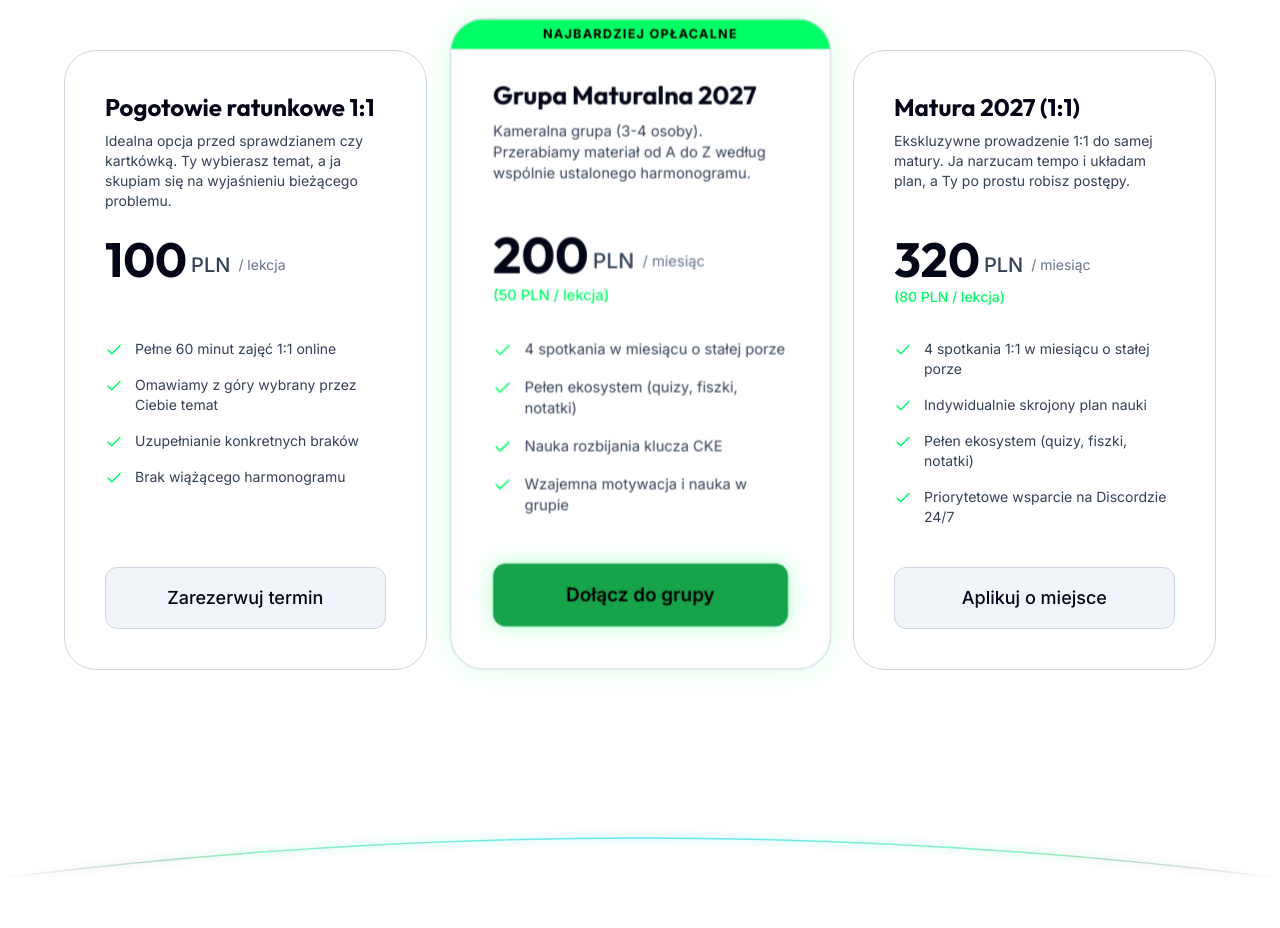
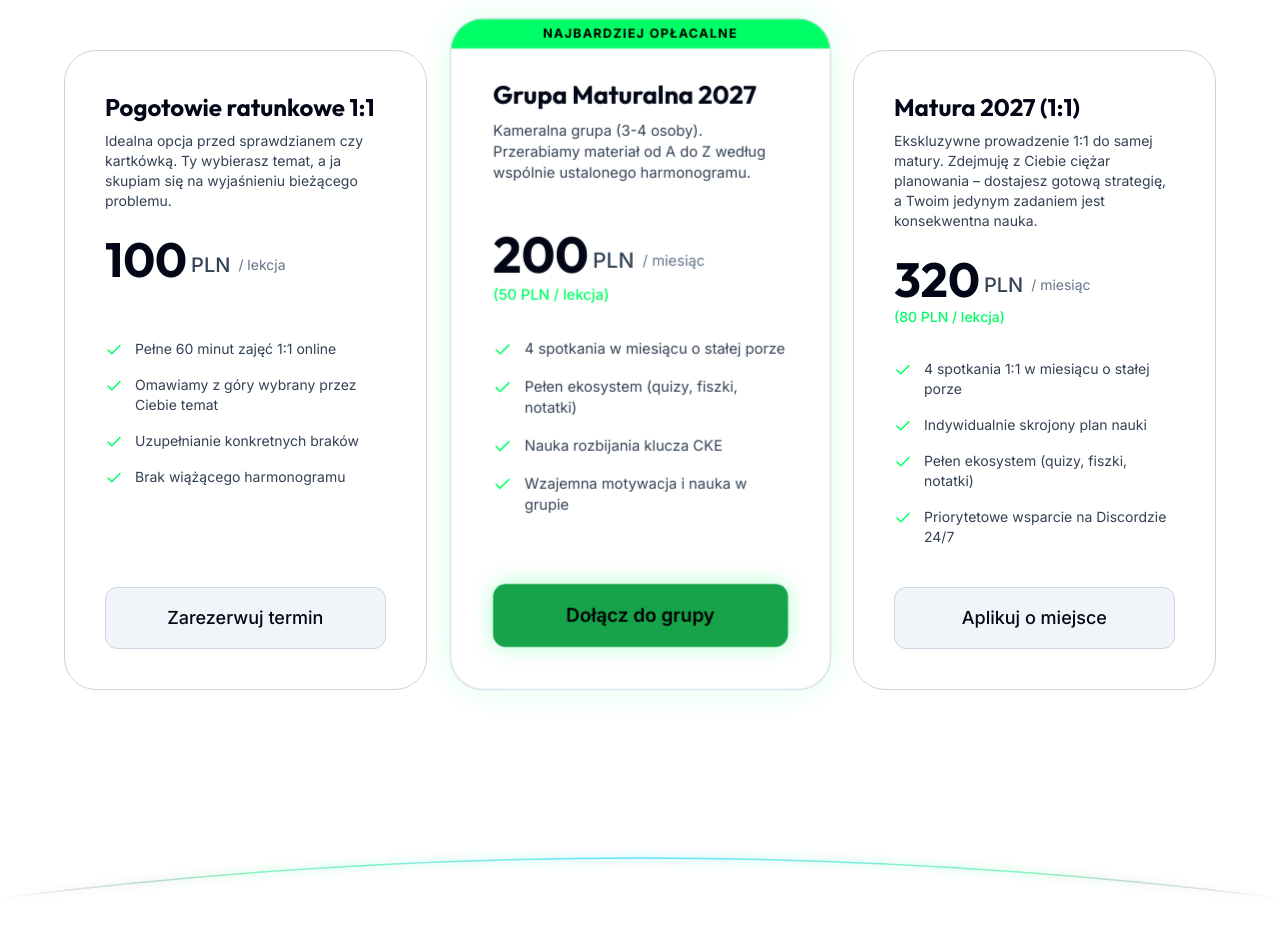
Before and after one commit to taachii/biolearn-landing, a Next.js app: page / in a window 1280 px wide. Shown: the part 4840-5768 px from the top of the page. Built offline with nearby package versions, Linux system fonts and the light colour scheme.

Commit message:
copy: refine 3rd package description to sound more professional

```diff
--- a/components/sections/CennikSection.tsx
+++ b/components/sections/CennikSection.tsx
@@ -45,7 +45,7 @@ const PACKAGES = [
     price: "320",
     period: "/ miesiąc",
     pricePerLesson: "(80 PLN / lekcja)",
-    description: "Ekskluzywne prowadzenie 1:1 do samej matury. Ja narzucam tempo i układam plan, a Ty po prostu robisz postępy.",
+    description: "Ekskluzywne prowadzenie 1:1 do samej matury. Zdejmuję z Ciebie ciężar planowania – dostajesz gotową strategię, a Twoim jedynym zadaniem jest konsekwentna nauka.",
     features: [
       "4 spotkania 1:1 w miesiącu o stałej porze",
       "Indywidualnie skrojony plan nauki",
```
